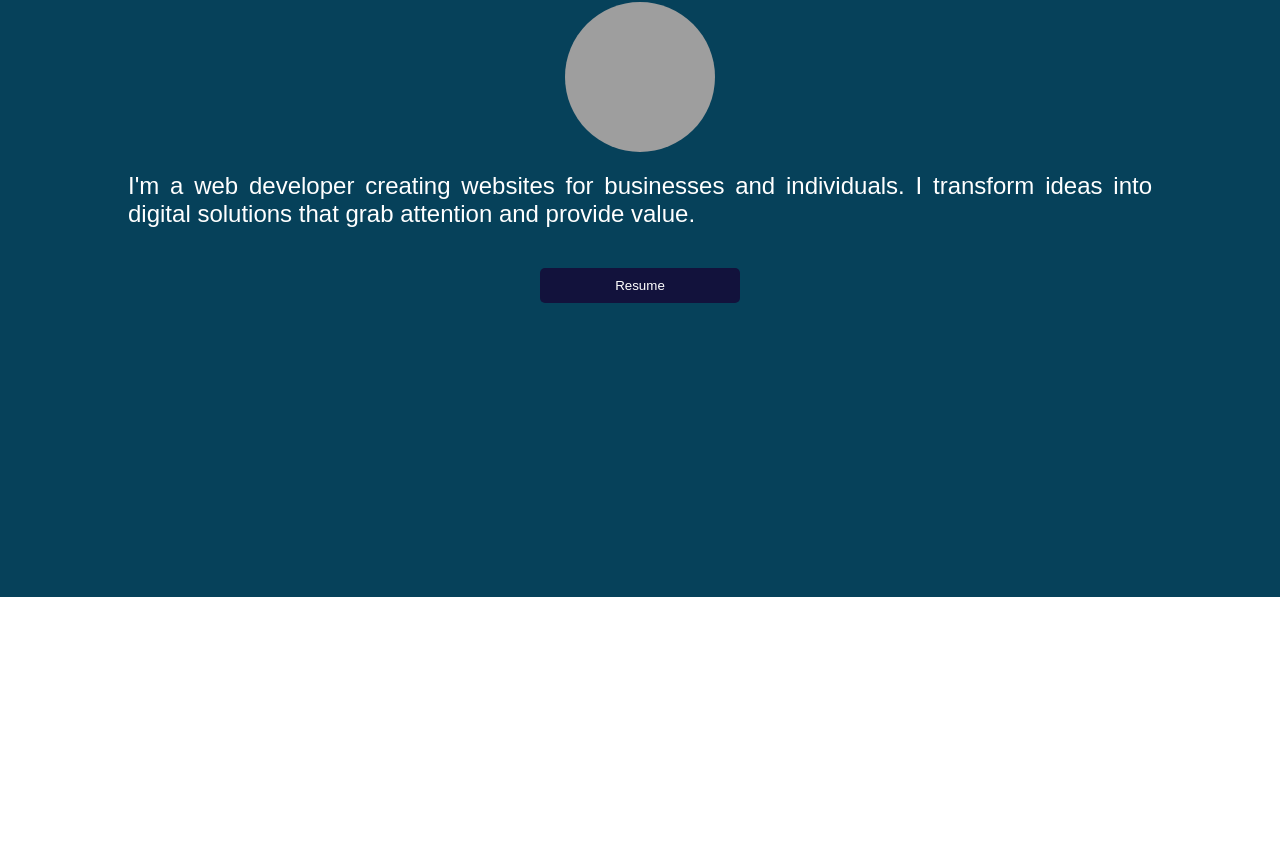
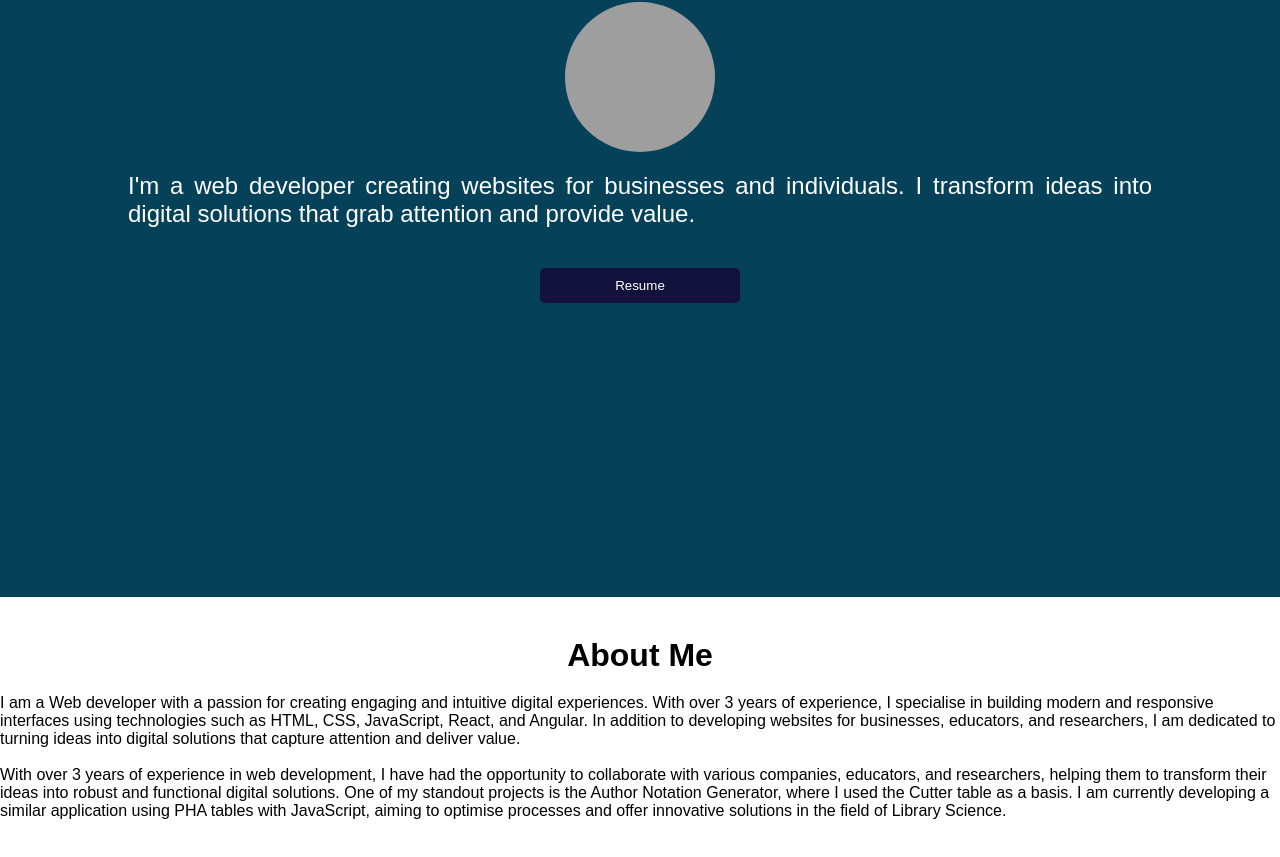
Before and after one commit to josevanderleineto/my-porfolio, a React (Vite) app: page / in a window 1280 px wide. Shown: the part 281-1138 px from the top of the page. Before the commit the page ends 878 px from the top, so only its background shows below. Built offline with nearby package versions, Linux system fonts and the light colour scheme; grey boxes are pictures that could not be loaded.

Commit message:
Iniciando seção sobre mim

```diff
--- a/package.json
+++ b/package.json
@@ -15,6 +15,7 @@
     "react-dom": "^18.3.1",
     "react-i18next": "^15.0.2",
     "react-icons": "^5.3.0",
+    "react-router-dom": "^6.28.0",
     "styled-components": "^6.1.13"
   },
   "devDependencies": {
--- a/src/App.jsx
+++ b/src/App.jsx
@@ -1,19 +1,24 @@
 import { useTranslation } from 'react-i18next';
+
 import Header from './components/Header';
 import Home from './components/Home';
+import About from './components/About';
+
 import './assets/reset.css';
 import './App.css';
+
 function App() {
-  const { t, i18n } = useTranslation();
+  const { i18n } = useTranslation();
 
   const changeLanguage = (language) => {
     i18n.changeLanguage(language);
   };
 
   return (
-    <div className=''>
-      <Header changeLanguage={changeLanguage} />
-       <Home>{t('home')}</Home>
+    <div>
+      <Header changeLanguage={changeLanguage}/>
+        <Home/>
+        <About/>
     </div>
   );
 }
--- /dev/null
+++ b/src/components/About/index.jsx
@@ -0,0 +1,36 @@
+import { useTranslation } from 'react-i18next';
+import styled from 'styled-components';
+
+const About = () => {
+    const { t } = useTranslation();
+
+
+
+    return (
+        <Section id='about'>
+            <Title>{t('titleAbout')}</Title>
+            <Paragraph>{t('textAbout')}</Paragraph><br></br>
+            <Paragraph>{t('textAbout2')}</Paragraph>
+        </Section>
+    );
+
+}
+
+const Section = styled.section`
+    display: flex;
+    flex-direction: column;
+    align-items: center;
+    height: 100vh;
+    `
+
+const Title = styled.h1`
+    font-size: 32px;
+    margin-top: 40px;
+    margin-bottom: 20px;
+`;
+
+
+const Paragraph = styled.p``;
+
+
+export default About;
--- a/src/components/Header/index.jsx
+++ b/src/components/Header/index.jsx
@@ -1,10 +1,9 @@
 import { useState } from 'react';
-import PropTypes from 'prop-types';
 import styled from 'styled-components';
-import brFlag from '../../assets/flags/br.png'; // Imagem da bandeira do Brasil
-import ukFlag from '../../assets/flags/uk.png'; // Imagem da bandeira do Reino Unido
+import brFlag from '../../assets/flags/br.png';
+import ukFlag from '../../assets/flags/uk.png';
 import { FaBars, FaTimes } from 'react-icons/fa';
-import { useTranslation } from 'react-i18next'; // Importa o hook de tradução
+import { useTranslation } from 'react-i18next';
 
 const Header = () => {
   const { t, i18n } = useTranslation();
@@ -26,17 +25,22 @@ const Header = () => {
         {isMenuOpen ? <FaTimes /> : <FaBars />}
       </MenuIcon>
       <Menu className={isMenuOpen ? 'active' : ''}>
-        <li onClick={() => console.log('Navigate to Home')}>{t('home')}</li>
-        <li onClick={() => console.log('Navigate to About')}>{t('about')}</li>
-        <li onClick={() => console.log('Navigate to Contact')}>{t('contact')}</li>
+        <li>
+          <StyledAnchor href="#home">{t('home')}</StyledAnchor>
+        </li>
+        <li>
+          <StyledAnchor href="#about">{t('about')}</StyledAnchor>
+        </li>
+        <li>
+          <StyledAnchor href="#contact">{t('contact')}</StyledAnchor>
+        </li>
         <LanguageButton onClick={toggleLanguage}>
-        <img
-          src={i18n.language === 'en' ? brFlag : ukFlag}
-          alt={i18n.language === 'en' ? 'Português' : 'English'}
-        />
-      </LanguageButton>
+          <img
+            src={i18n.language === 'en' ? brFlag : ukFlag}
+            alt={i18n.language === 'en' ? 'Português' : 'English'}
+          />
+        </LanguageButton>
       </Menu>
-
     </Nav>
   );
 };
@@ -48,16 +52,13 @@ const Nav = styled.nav`
   background-color: var(--bg-secondary);
   width: 100%;
   padding: 10px 20px;
-  box-sizing: border-box;
   position: relative;
 `;
 
 const Logo = styled.h1`
-  color: white;
+  color: var(--color-text);
   margin: 0;
   margin-right: auto;
-  color: var(--color-text)
-
 `;
 
 const MenuIcon = styled.div`
@@ -81,8 +82,6 @@ const LanguageButton = styled.button`
     width: 30px;
     height: auto;
   }
-
-
 `;
 
 const Menu = styled.ul`
@@ -92,7 +91,6 @@ const Menu = styled.ul`
   display: flex;
   flex-direction: row;
   align-items: center;
-
 
   @media (max-width: 768px) {
     flex-direction: column;
@@ -113,16 +111,18 @@ const Menu = styled.ul`
 
   li {
     padding: 20px;
-    color: white;
-    cursor: pointer;
     text-align: left;
-    color: var(--color-text)
-
   }
 `;
 
-Header.propTypes = {
-  changeLanguage: PropTypes.func.isRequired,
-};
+const StyledAnchor = styled.a`
+  text-decoration: none;
+  color: var(--color-text);
+  cursor: pointer;
+
+  &:hover {
+    color: var(--color-hover);
+  }
+`;
 
 export default Header;
--- a/src/components/Home/index.jsx
+++ b/src/components/Home/index.jsx
@@ -5,12 +5,12 @@ const Home = () => {
     const { t } = useTranslation();
 
     return (
-        <Section>
+        <Section id='home'>
             <Title>{t('titleHome')}</Title>
             <SubTitle>{t('subTitleHome')}</SubTitle>
             <Profile src='https://github.com/josevanderleineto.png' alt="Home" />
             <Text>
-                <p>{t('textHome')}</p>
+                {t('textHome')}
             </Text>
             <Button>{t('cv')}</Button>
         </Section>
@@ -78,6 +78,8 @@ const Button = styled.button`
         font-weight: bold;
     }
 
+
+
     `
 
 
--- a/src/locales/en.json
+++ b/src/locales/en.json
@@ -7,7 +7,10 @@
   "subTitleHome": "Web Developer",
   "resume": "https://drive.google.com/file/d/1",
   "textHome": "I'm a web developer creating websites for businesses and individuals. I transform ideas into digital solutions that grab attention and provide value.",
-  "cv": "Resume"
+  "cv": "Resume",
 
+"titleAbout": "About Me",
+"textAbout": "I am a Web developer with a passion for creating engaging and intuitive digital experiences. With over 3 years of experience, I specialise in building modern and responsive interfaces using technologies such as HTML, CSS, JavaScript, React, and Angular. In addition to developing websites for businesses, educators, and researchers, I am dedicated to turning ideas into digital solutions that capture attention and deliver value.",
+"textAbout2": "With over 3 years of experience in web development, I have had the opportunity to collaborate with various companies, educators, and researchers, helping them to transform their ideas into robust and functional digital solutions. One of my standout projects is the Author Notation Generator, where I used the Cutter table as a basis. I am currently developing a similar application using PHA tables with JavaScript, aiming to optimise processes and offer innovative solutions in the field of Library Science."
 
 }
--- a/src/locales/pt.json
+++ b/src/locales/pt.json
@@ -7,6 +7,11 @@
   "subTitleHome": "Desenvolvedor Web",
   "resume": "https://drive.google.com/file/d/1",
   "textHome": "Sou um desenvolvedor web que cria sites para empresas e pessoas. Transformo ideias em soluções digitais que chamam a atenção e entregam valor.",
-  "cv": "Currículo"
+  "cv": "Currículo",
+
+  "titleAbout": "About Me",
+  "textAbout": "Sou um desenvolvedor  Web com uma paixão por criar experiências digitais envolventes e intuitivas. Com mais de 3 anos de experiência, especializo-me em construir interfaces modernas e responsivas utilizando tecnologias como HTML, CSS, JavaScript, React, e Angular. Além de desenvolver sites para empresas, professores, e pesquisadores, sou dedicado a transformar ideias em soluções digitais que captam a atenção e entregam valor.",
+  "textAbout2": "Com mais de 3 anos de experiência no desenvolvimento web, já tive a oportunidade de colaborar com diversas empresas, professores e pesquisadores, ajudando-os a transformar suas ideias em soluções digitais robustas e funcionais. Um dos meus projetos de destaque é o Gerador de Notação de Autor, onde utilizei a tabela Cutter como base. Atualmente, estou desenvolvendo uma aplicação semelhante usando tabelas PHA com JavaScript, visando otimizar processos e oferecer soluções inovadoras no campo da Biblioteconomia."
+
 
 }
```
Also changed, not shown: 1 other file (tests, documents, lock files or other folders).
